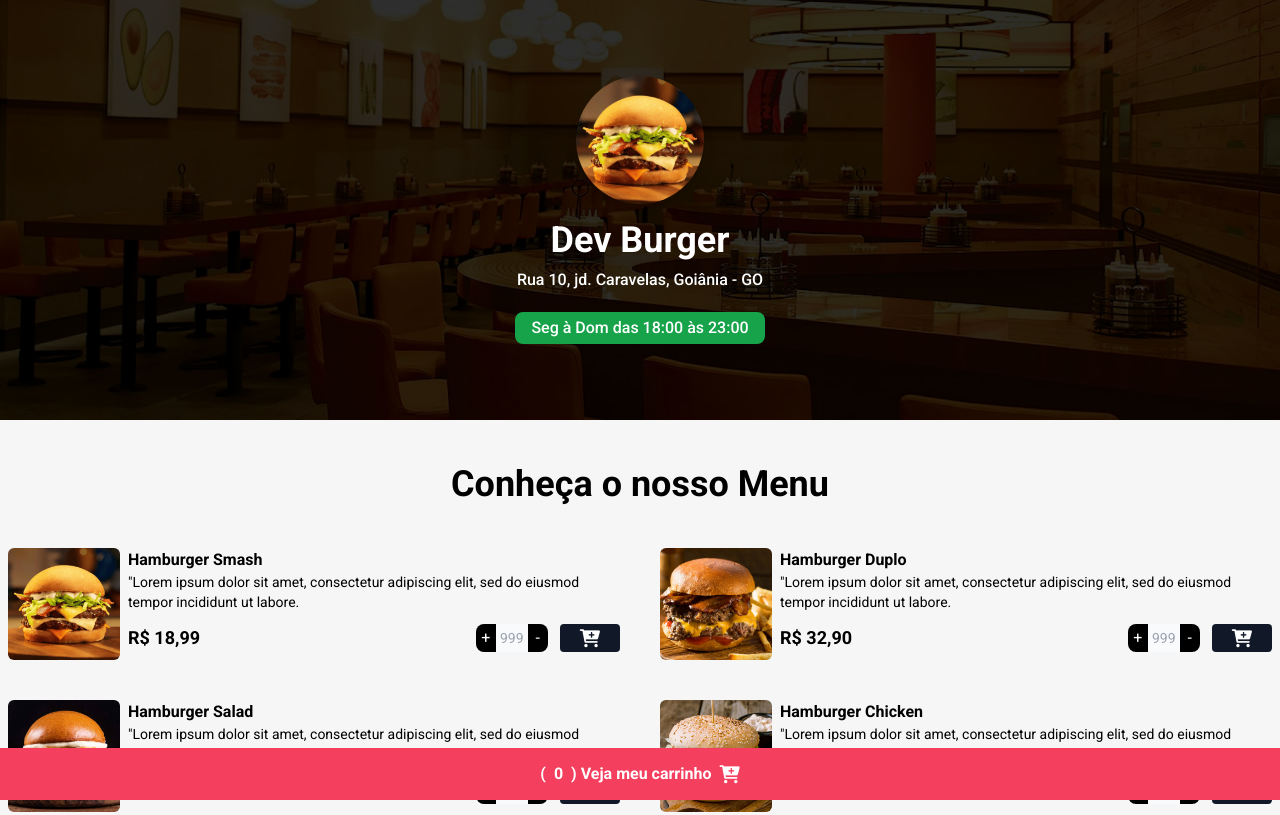
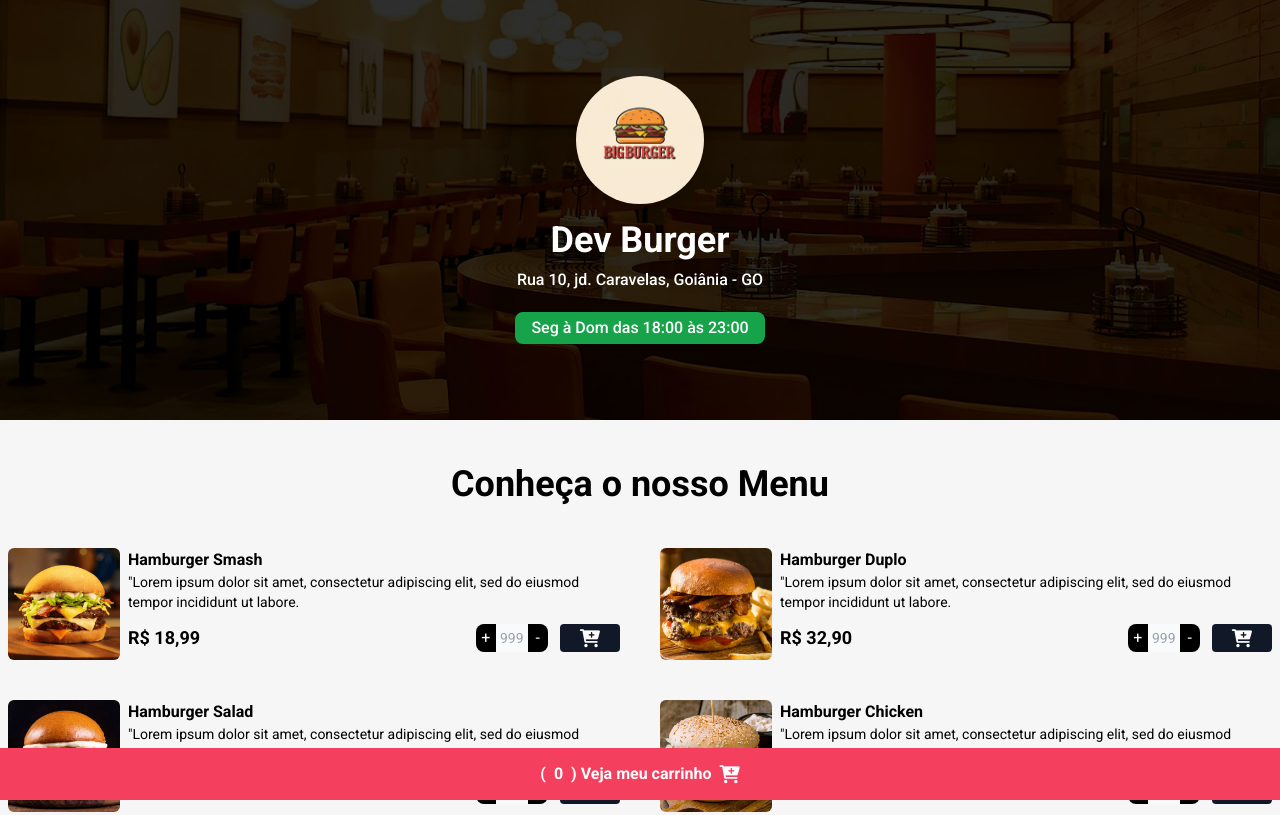
Before and after one commit to simoncarvalho10/cardapio, a website with bundled scripts: page index.html in a window 1280 px wide. Shown: the top 815 px of the page. Built offline with nearby package versions, Linux system fonts and the light colour scheme.

Commit message:
Cardapio - alterando a logo

```diff
--- a/index.html
+++ b/index.html
@@ -20,7 +20,7 @@
     <header class="w-full h-[420px] bg-home bg-zinc-900 bg-cover bg-center">
         <div class="w-full h-full flex flex-col justify-center items-center">
             <img
-            src="./assets/hamb-1.png"
+            src="./assets/logo_big_burger.png"
             alt="Logo burguer"
             class="w-32 h-32 rounded-full shadow-lg hover:scale-110 duration-200"
             />
```
Also changed, not shown: assets/logo_big_burger.png (added), 1 other file.
